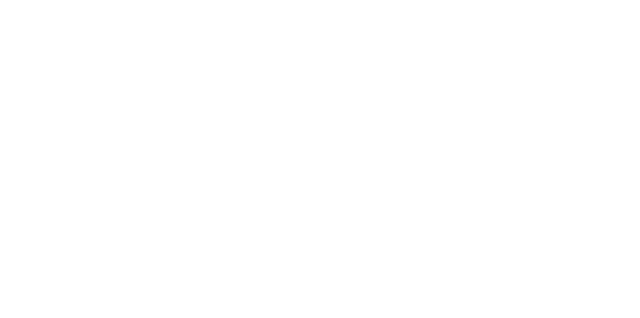
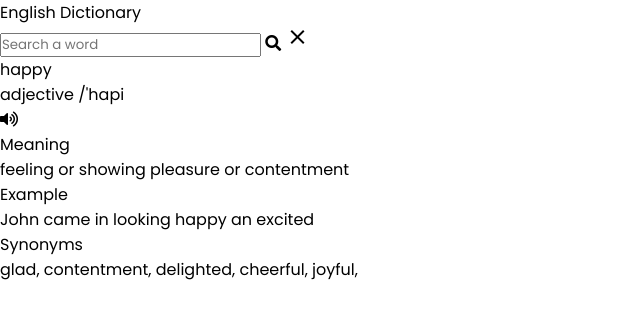
Before and after one commit to Studdnet/-Dictionary_App, a plain HTML site: page index.html in a window 1280 px wide. Shown: the whole page, without its empty margins (0-640 px from the left). Drawn offline with Linux system fonts and the light colour scheme.

Commit message:
feat: intermadiate part of html is ready

```diff
--- a/index.html
+++ b/index.html
@@ -10,6 +10,52 @@
 	<link rel="stylesheet" href="style.css">
 </head>
 <body>
+
+	<div class="wrapper">
+		<header>English Dictionary</header>
+		<div class="search">
+			<input type="text" placeholder="Search a word">
+			<i class="fas fa-search"></i>
+			<span class="material-icons">close</span>
+		</div>
+		<ul>
+			<li class="word">
+				<div class="details">
+					<p>happy</p>
+					<span>adjective /'hapi</span>
+				</div>
+				<i class="fas fa-volume-up"></i>
+			</li>
+			<div class="content">
+				<li class="meaning">
+					<div class="details">
+						<p>Meaning</p>
+						<span>feeling or showing pleasure or contentment</span>
+					</div>
+				</li>
+				<li class="example">
+					<div class="details">
+						<p>Example</p>
+						<span>John came in looking happy an excited</span>
+					</div>
+				</li>
+				<li class="synonyms">
+					<div class="details">
+						<p>Synonyms</p>
+						<div class="list">
+							<span>glad,</span>
+							<span>contentment,</span>
+							<span>delighted,</span>
+							<span>cheerful,</span>
+							<span>joyful,</span>
+						</div>
+					</div>
+				</li>
+			</div>
+		</ul>
+	</div>
+
+
 	<script src="script.js"></script>
 </body>
 </html>
```
